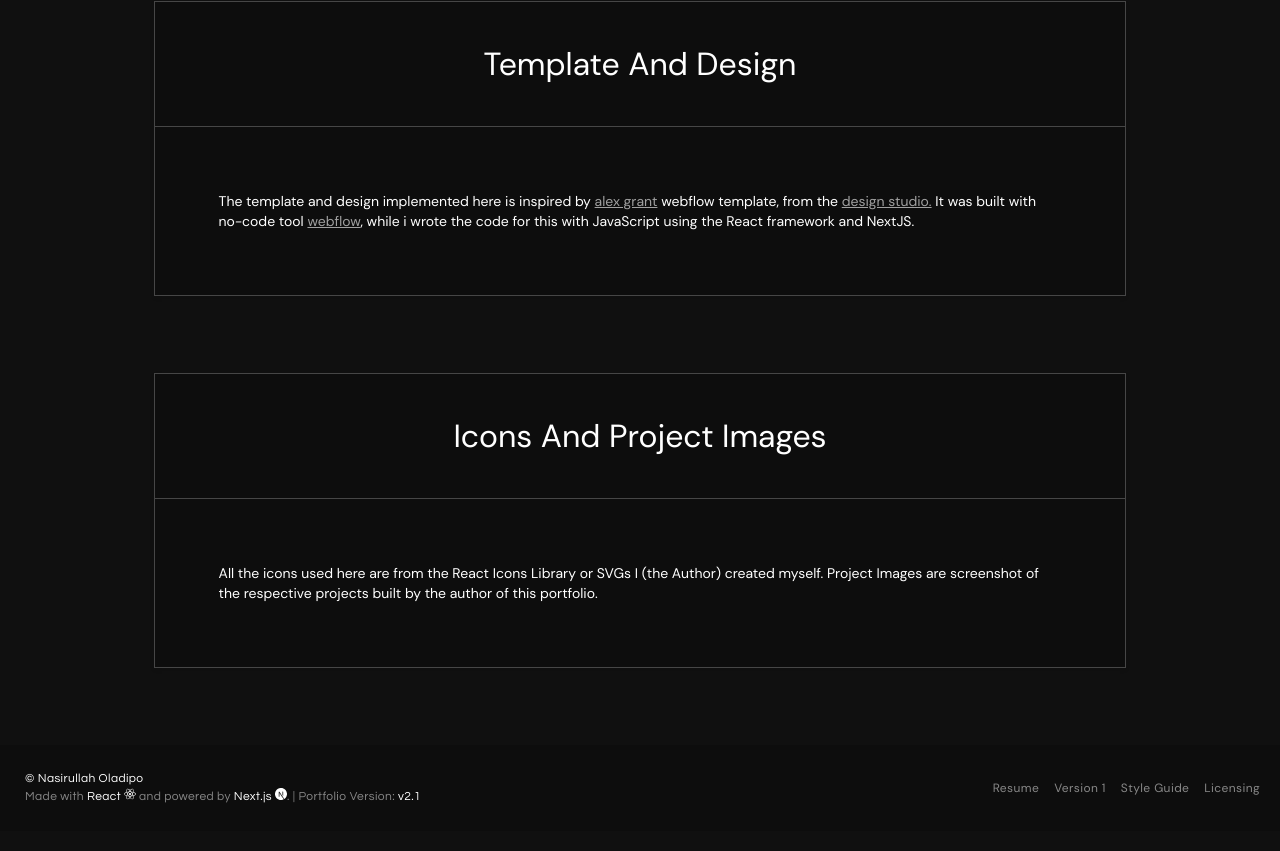
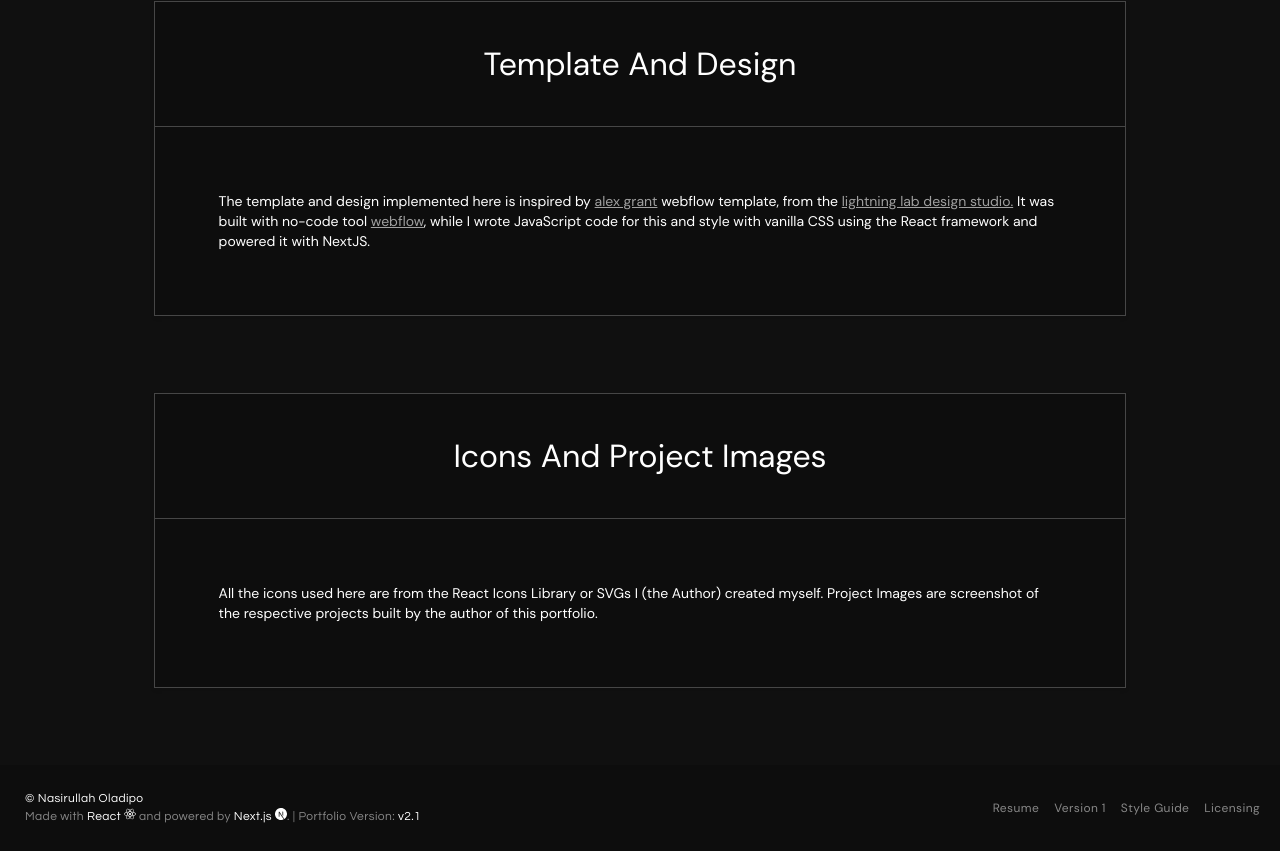
Before and after one commit to softcruder/softcruder.github.io, a Next.js app: page /licensing in a window 1280 px wide. Shown: the part 718-1569 px from the top of the page. Built offline with nearby package versions, Linux system fonts and the light colour scheme.

Commit message:
Update licensing.js
Updated typographical error and restructuring word construct.

```diff
--- a/src/pages/licensing.js
+++ b/src/pages/licensing.js
@@ -21,8 +21,8 @@ function LicensingPage() {
       <LicenseCard heading="Disclaimer" messageParts={[ { text: "All images used in this portfolio are not for personal and commercial purposes except for as used by the ", linkUrl: "https://softcruder.me", linkText: "author" }, { text: ". You have to change all the images if you are replicating this template. Please be careful when using other images from the internet. They can be copyright protected, which can lead to issues with the copyright owner and can even lead to big fines. Any business with the same name is intentional. For copyright issues, please contact me directly at ", linkUrl: "mailto:softcruder@gmail.com", linkText: "softcruder's mail" },
     { text: " or through the form on the ", linkUrl: "/contact", linkText: "contact" }, {text: " page."} ]} />
 
-      <LicenseCard heading="Template and Design" messageParts={[ { text: "The template and design implemented here is inspired by ", linkUrl: "https://alex-grant-template.webflow.io", linkText: "Alex Grant" }, { text: " webflow template, from the ", linkUrl: "https://www.lightninglab.design", linkText: " design studio." },
-    { text: " It was built with no-code tool ", linkUrl: "https://webflow.com", linkText: "webflow" }, {text: ", while i wrote the code for this with JavaScript using the React framework and NextJS."} ]} />
+      <LicenseCard heading="Template and Design" messageParts={[ { text: "The template and design implemented here is inspired by ", linkUrl: "https://alex-grant-template.webflow.io", linkText: "Alex Grant" }, { text: " webflow template, from the ", linkUrl: "https://www.lightninglab.design", linkText: " Lightning Lab design studio." },
+    { text: " It was built with no-code tool ", linkUrl: "https://webflow.com", linkText: "webflow" }, {text: ", while I wrote JavaScript code for this and style with vanilla CSS using the React framework and powered it with NextJS."} ]} />
 
       <LicenseCard heading="Icons and Project Images" messageParts={[ { text: "All the icons used here are from the React Icons Library or SVGs I (the Author) created myself. Project Images are screenshot of the respective projects built by the author of this portfolio."}, ]} />
 
```
